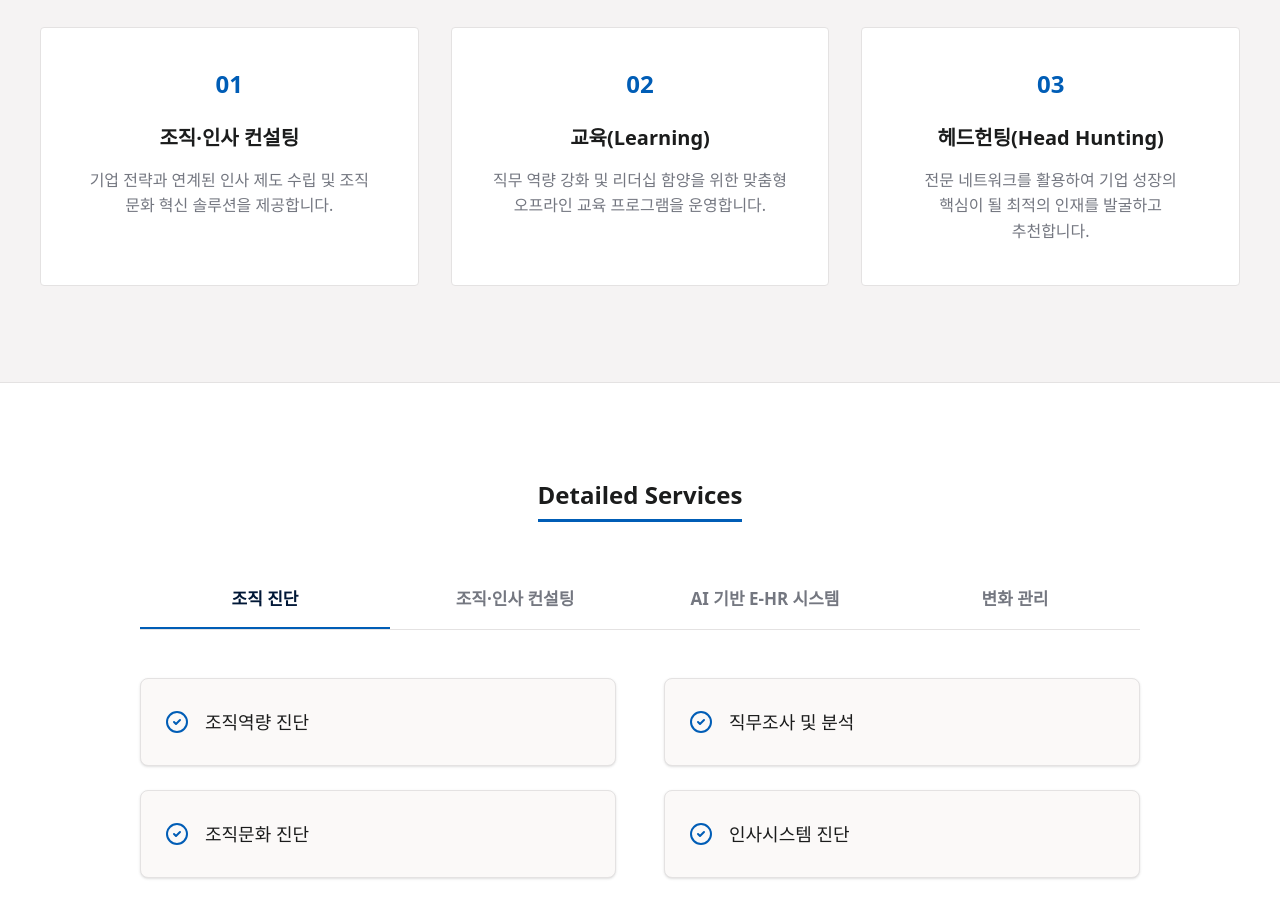
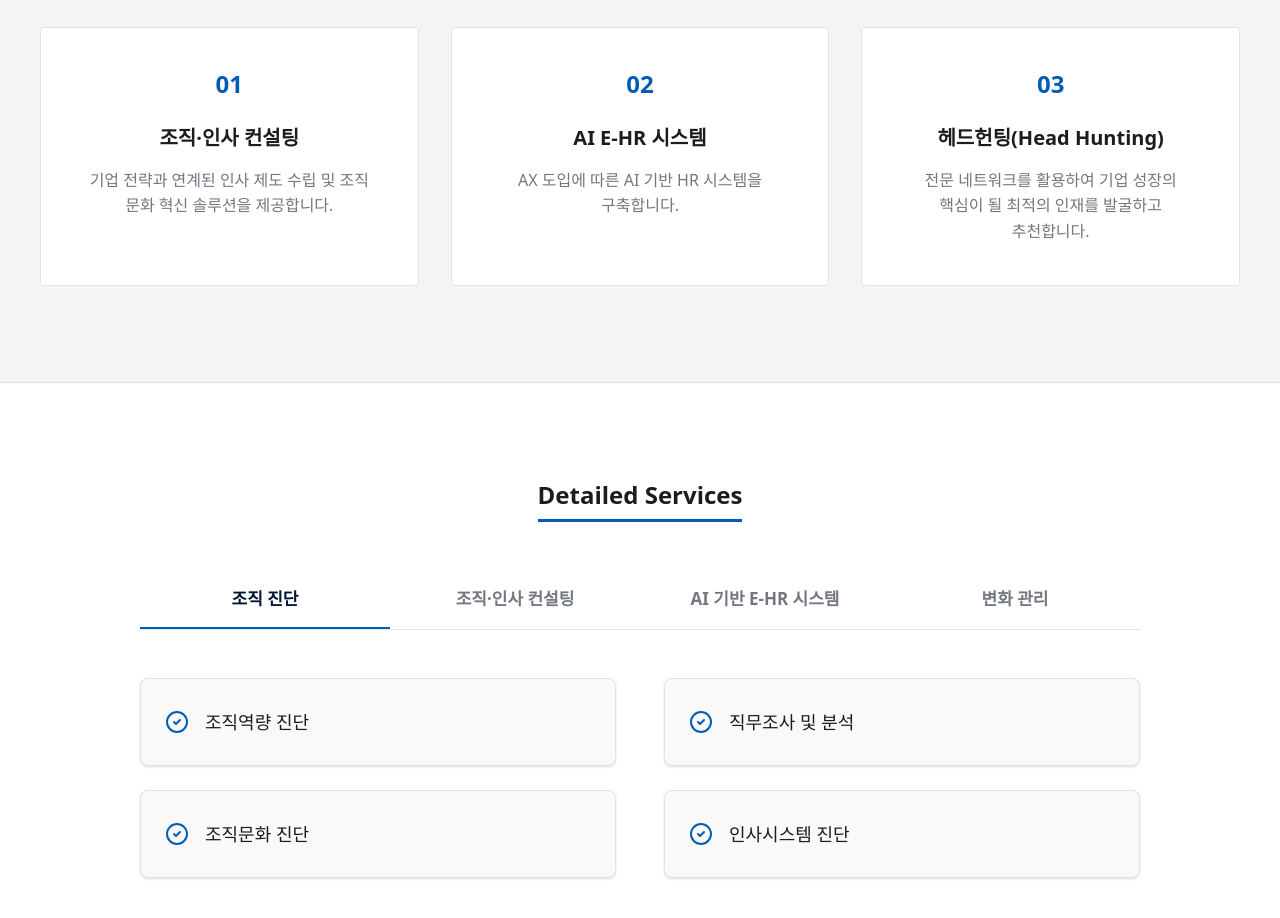
Before and after one commit to cis1273-ai/company-homepage, a React (Vite) app: page / in a window 1280 px wide. Shown: the part 2980-3898 px from the top of the page. Built offline with nearby package versions, Linux system fonts and the light colour scheme.

Commit message:
update services content

```diff
--- a/src/data.ts
+++ b/src/data.ts
@@ -24,8 +24,8 @@ export const businessModels = [
   },
   {
     id: '02',
-    title: '교육(Learning)',
-    description: '직무 역량 강화 및 리더십 함양을 위한 맞춤형 오프라인 교육 프로그램을 운영합니다.'
+    title: 'AI E-HR 시스템',
+    description: 'AX 도입에 따른 AI 기반 HR 시스템을 구축합니다.'
   },
   {
     id: '03',
```
